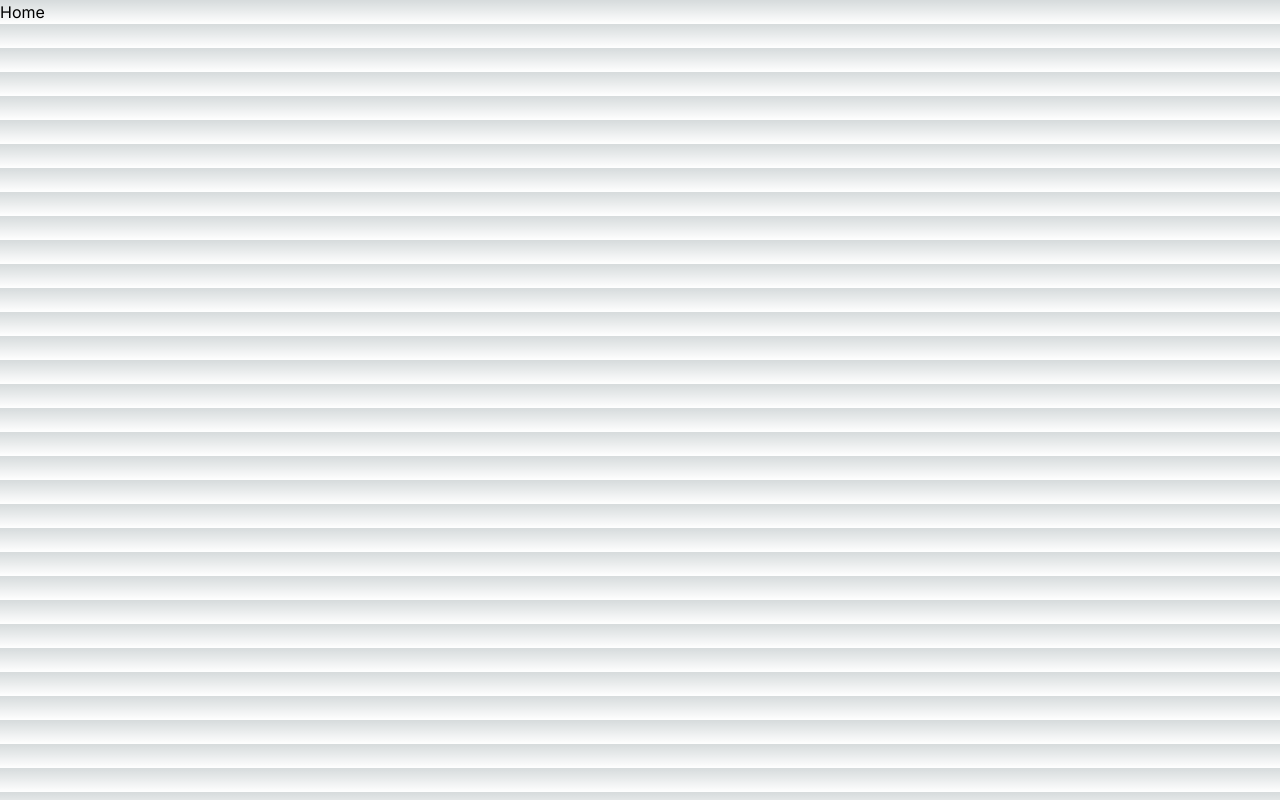
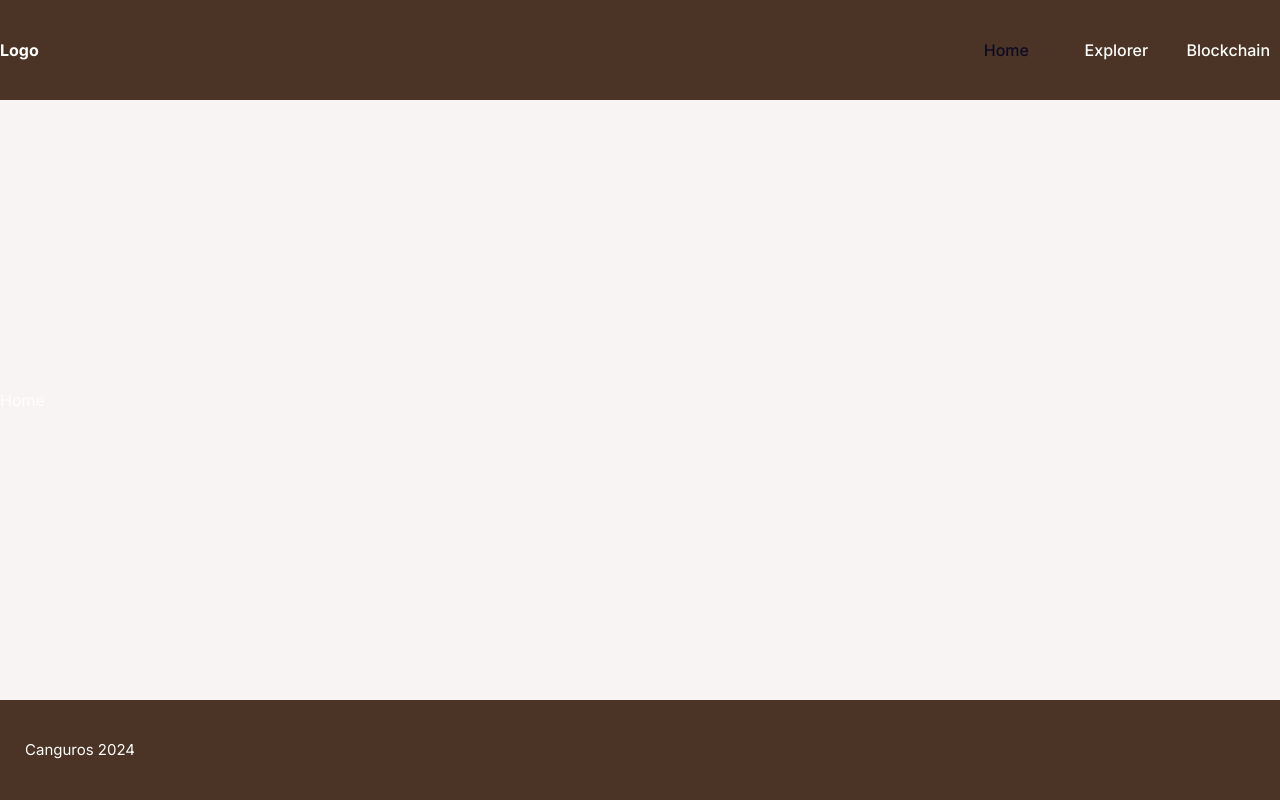
Before and after one commit to thepatoloco/oraculo-legislativo, a Next.js app: page / in a window 1280 px wide. Built offline with nearby package versions, Linux system fonts and the light colour scheme.

Commit message:
agrega estilos globales y navbar y footer

```diff
--- a/src/app/globals.css
+++ b/src/app/globals.css
@@ -3,31 +3,37 @@
 @tailwind utilities;
 
 :root {
-  --foreground-rgb: 0, 0, 0;
-  --background-start-rgb: 214, 219, 220;
-  --background-end-rgb: 255, 255, 255;
+  --bg: #0d0c22;
+  --bgSoft: #2d2b42;
+  --textWhite: #FEFEFC;
+  --textBrown: #4B3426;
+  --textSoft: #e5e5e5;
+  --btn: #3673fd;
+  --colorSofter: #F8F4F3;
+  --colorStrong: #4B3426;
 }
 
-@media (prefers-color-scheme: dark) {
-  :root {
-    --foreground-rgb: 255, 255, 255;
-    --background-start-rgb: 0, 0, 0;
-    --background-end-rgb: 0, 0, 0;
-  }
+* {
+  margin: 0;
+  padding: 0;
+  box-sizing: border-box;
 }
 
 body {
-  color: rgb(var(--foreground-rgb));
-  background: linear-gradient(
-      to bottom,
-      transparent,
-      rgb(var(--background-end-rgb))
-    )
-    rgb(var(--background-start-rgb));
+  background-color: var(--colorSofter);
+  color: var(--textWhite);
 }
 
-@layer utilities {
-  .text-balance {
-    text-wrap: balance;
-  }
+a {
+  text-decoration: none;
+  color: inherit;
 }
+
+.container {
+  width: 100%;
+  margin: 0;
+  min-height: 100vh;
+  display: flex;
+  flex-direction: column;
+  justify-content: space-between;
+}
--- a/src/app/layout.tsx
+++ b/src/app/layout.tsx
@@ -1,6 +1,8 @@
 import type { Metadata } from "next";
 import { Inter } from "next/font/google";
 import "./globals.css";
+import Navbar from "@/components/navbar/Navbar";
+import Footer from "@/components/footer/Footer";
 
 const inter = Inter({ subsets: ["latin"] });
 
@@ -16,7 +18,13 @@
 }>) {
   return (
     <html lang="en">
-      <body className={inter.className}>{children}</body>
+      <body className={inter.className}>
+      <div className="container">
+          <Navbar />
+          {children}
+          <Footer />
+        </div>
+      </body>
     </html>
   );
 }
--- a/src/app/page.tsx
+++ b/src/app/page.tsx
@@ -1,7 +1,10 @@
 import Image from "next/image";
+
 
 export default function Home() {
   return (
-    <div>Home</div>
+    <>
+      <div>Home</div>
+    </>
   );
 }
--- /dev/null
+++ b/src/components/footer/Footer.tsx
@@ -0,0 +1,12 @@
+import React from 'react'
+import styles from './footer.module.css'
+
+const Footer = () => {
+  return (
+    <div className={styles.container}>
+      <div className={styles.firma}>Canguros 2024</div>
+    </div>
+  )
+}
+
+export default Footer
--- /dev/null
+++ b/src/components/footer/footer.module.css
@@ -0,0 +1,9 @@
+.container {
+  height: 100px;
+  display: flex;
+  align-items: center;
+  justify-content: space-between;
+  background-color: var(--colorStrong);
+  padding-left: 25px;
+  font-size: 15px;
+}
--- /dev/null
+++ b/src/components/navbar/Navbar.tsx
@@ -0,0 +1,17 @@
+import React from 'react'
+import styles from './navbar.module.css'
+import Links from './links/Links'
+
+
+const Navbar = () => {
+  return (
+    <div className={styles.container}>
+      <div className={styles.logo}>Logo</div>
+      <div>
+        <Links/>
+      </div>
+    </div>
+  )
+}
+
+export default Navbar
--- /dev/null
+++ b/src/components/navbar/links/Links.tsx
@@ -0,0 +1,35 @@
+import React from 'react'
+import styles from './links.module.css'
+import NavLink from './navLink/navLink'
+
+const links = [
+  {
+    title: "Home",
+    path: "/"
+  },
+  {
+    title: "Explorer",
+    path: "/explorer"
+  },
+  {
+    title: "Blockchain",
+    path: "/blockchain"
+  },
+]
+
+const Links = () => {
+
+  return (
+    <div className={styles.container}>
+      <div className={styles.links}>
+        {links.map((link => (
+          <NavLink item={link} key={link.title} />
+        )))}
+      </div>
+
+    </div>
+
+  )
+}
+
+export default Links
--- /dev/null
+++ b/src/components/navbar/links/links.module.css
@@ -0,0 +1,5 @@
+.links{
+  display: flex;
+  align-items: center;
+  gap: 10px;
+}
--- /dev/null
+++ b/src/components/navbar/links/navLink/navLink.module.css
@@ -0,0 +1,12 @@
+.container {
+  min-width: 100px;
+  padding: 10px;
+  border-radius: 20px;
+  font-weight: 500;
+  text-align: center;
+}
+
+.active {
+  background-color: var(--text);
+  color: var(--bg);
+}
--- /dev/null
+++ b/src/components/navbar/links/navLink/navLink.tsx
@@ -0,0 +1,25 @@
+"use client";
+import Link from 'next/link';
+import { usePathname } from 'next/navigation';
+import React from 'react';
+import styles from './navLink.module.css';
+
+// Define the interface for the item prop
+interface NavLinkItem {
+  path: string;
+  title: string;
+}
+
+const NavLink = ({ item }: { item: NavLinkItem }) => {
+  const pathName = usePathname();
+
+  return (
+    <Link
+      href={item.path}
+      className={`${styles.container} ${pathName === item.path? styles.active : ''}`}>
+      {item.title}
+    </Link>
+  );
+};
+
+export default NavLink;
--- /dev/null
+++ b/src/components/navbar/navbar.module.css
@@ -0,0 +1,12 @@
+.container {
+  height: 100px;
+  display: flex;
+  align-items: center;
+  justify-content: space-between;
+  background-color: var(--colorStrong);
+}
+
+.logo {
+  font-style: 30px;
+  font-weight: bold;
+}
```
